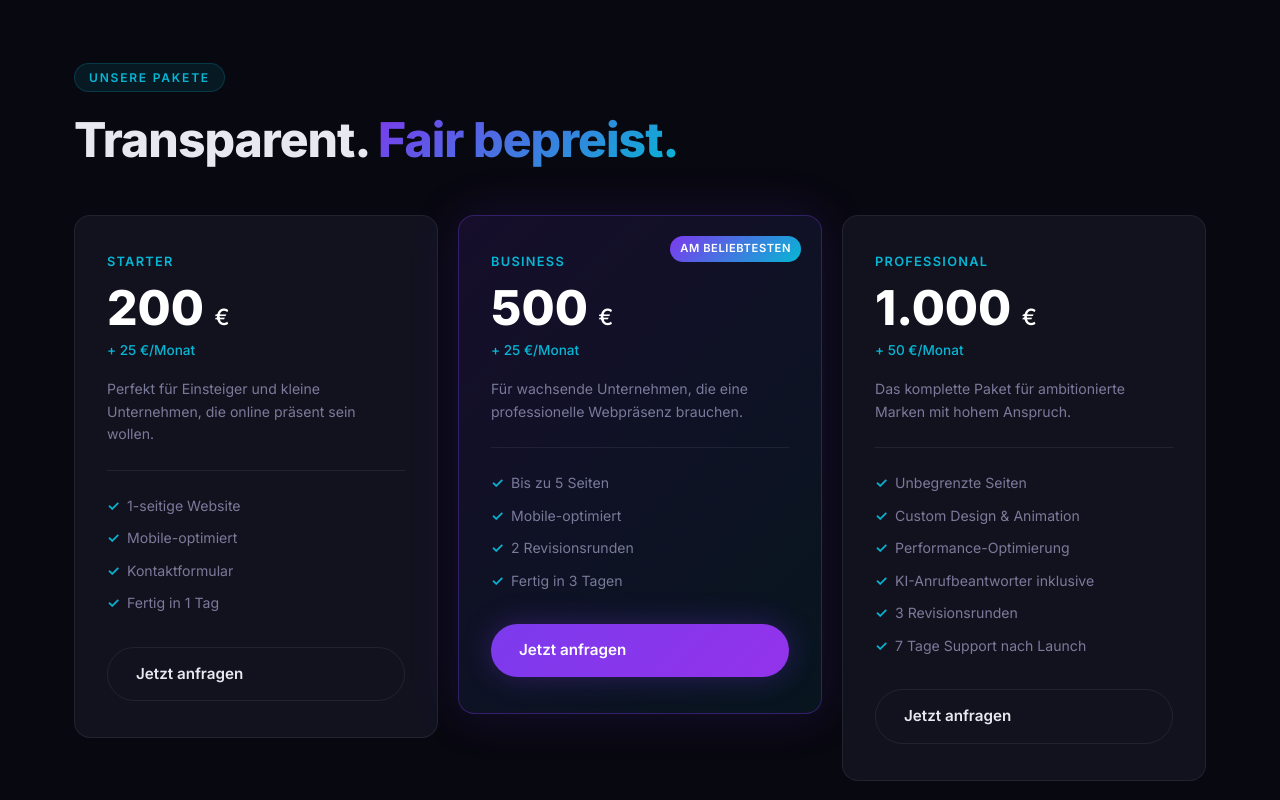
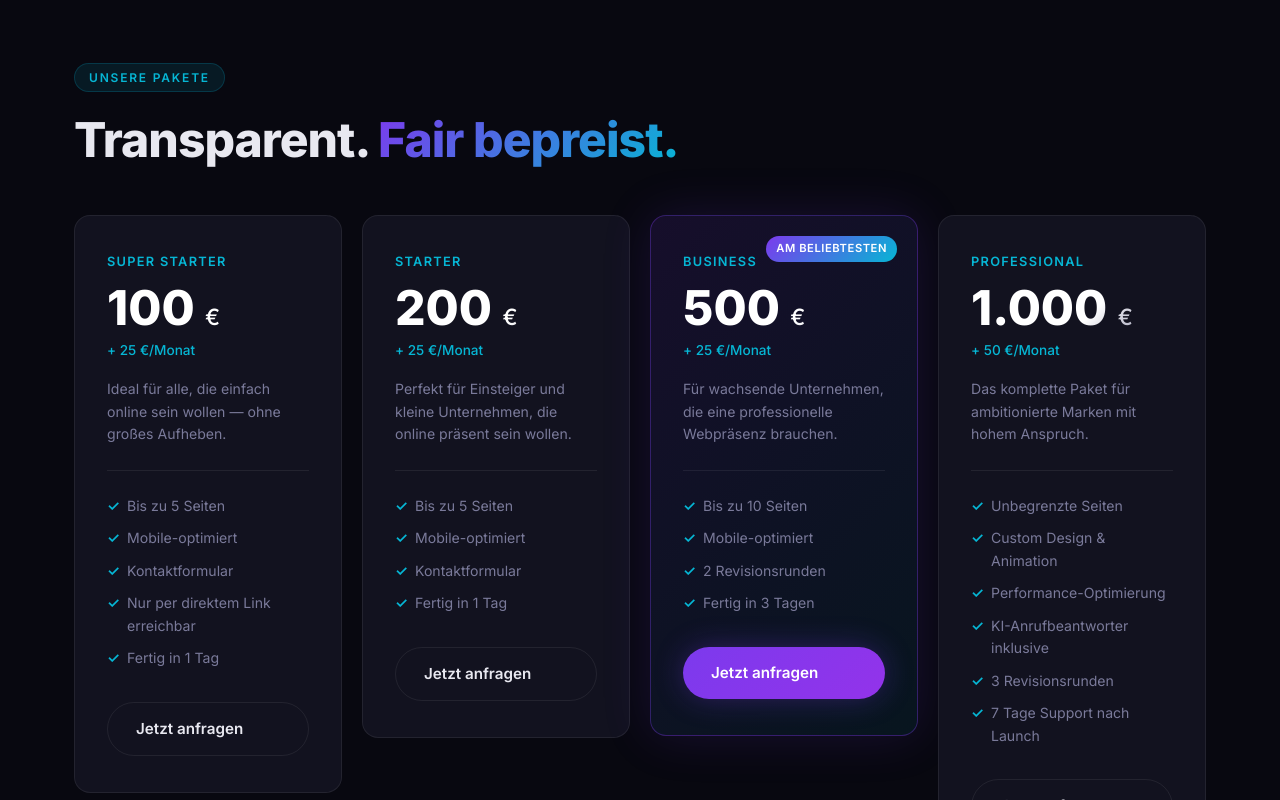
Before and after one commit to madsp777/webdesign-studio, a plain HTML site: page index.html in a window 1280 px wide. Shown: the part 2000-2800 px from the top of the page. Drawn offline with Linux system fonts and the light colour scheme.

Commit message:
Super Starter Paket hinzugefügt und Seitenanzahlen angepasst
Co-Authored-By: Claude Sonnet 4.6 <noreply@anthropic.com>

```diff
--- a/index.html
+++ b/index.html
@@ -155,12 +155,27 @@
       <div class="pricing-grid">
 
         <div class="pricing-card" data-animate>
+          <div class="pricing-name">Super Starter</div>
+          <div class="pricing-price">100 <span>€</span></div>
+          <div class="pricing-monthly">+ 25 €/Monat</div>
+          <div class="pricing-desc">Ideal für alle, die einfach online sein wollen — ohne großes Aufheben.</div>
+          <ul class="pricing-list">
+            <li>Bis zu 5 Seiten</li>
+            <li>Mobile-optimiert</li>
+            <li>Kontaktformular</li>
+            <li>Nur per direktem Link erreichbar</li>
+            <li>Fertig in 1 Tag</li>
+          </ul>
+          <a href="#contact" class="btn btn-ghost">Jetzt anfragen</a>
+        </div>
+
+        <div class="pricing-card" data-animate>
           <div class="pricing-name">Starter</div>
           <div class="pricing-price">200 <span>€</span></div>
           <div class="pricing-monthly">+ 25 €/Monat</div>
           <div class="pricing-desc">Perfekt für Einsteiger und kleine Unternehmen, die online präsent sein wollen.</div>
           <ul class="pricing-list">
-            <li>1-seitige Website</li>
+            <li>Bis zu 5 Seiten</li>
             <li>Mobile-optimiert</li>
             <li>Kontaktformular</li>
             <li>Fertig in 1 Tag</li>
@@ -175,7 +190,7 @@
           <div class="pricing-monthly">+ 25 €/Monat</div>
           <div class="pricing-desc">Für wachsende Unternehmen, die eine professionelle Webpräsenz brauchen.</div>
           <ul class="pricing-list">
-            <li>Bis zu 5 Seiten</li>
+            <li>Bis zu 10 Seiten</li>
             <li>Mobile-optimiert</li>
             <li>2 Revisionsrunden</li>
             <li>Fertig in 3 Tagen</li>
--- a/style.css
+++ b/style.css
@@ -491,7 +491,7 @@ ul { list-style: none; }
    ============================ */
 .pricing-grid {
   display: grid;
-  grid-template-columns: repeat(3, 1fr);
+  grid-template-columns: repeat(4, 1fr);
   gap: 20px;
   align-items: start;
 }
@@ -1030,6 +1030,7 @@ footer {
 @media (max-width: 1024px) {
   .services-grid { grid-template-columns: repeat(2, 1fr); }
   .pricing-grid { grid-template-columns: repeat(2, 1fr); }
+
 }
 
 @media (max-width: 860px) {
```
